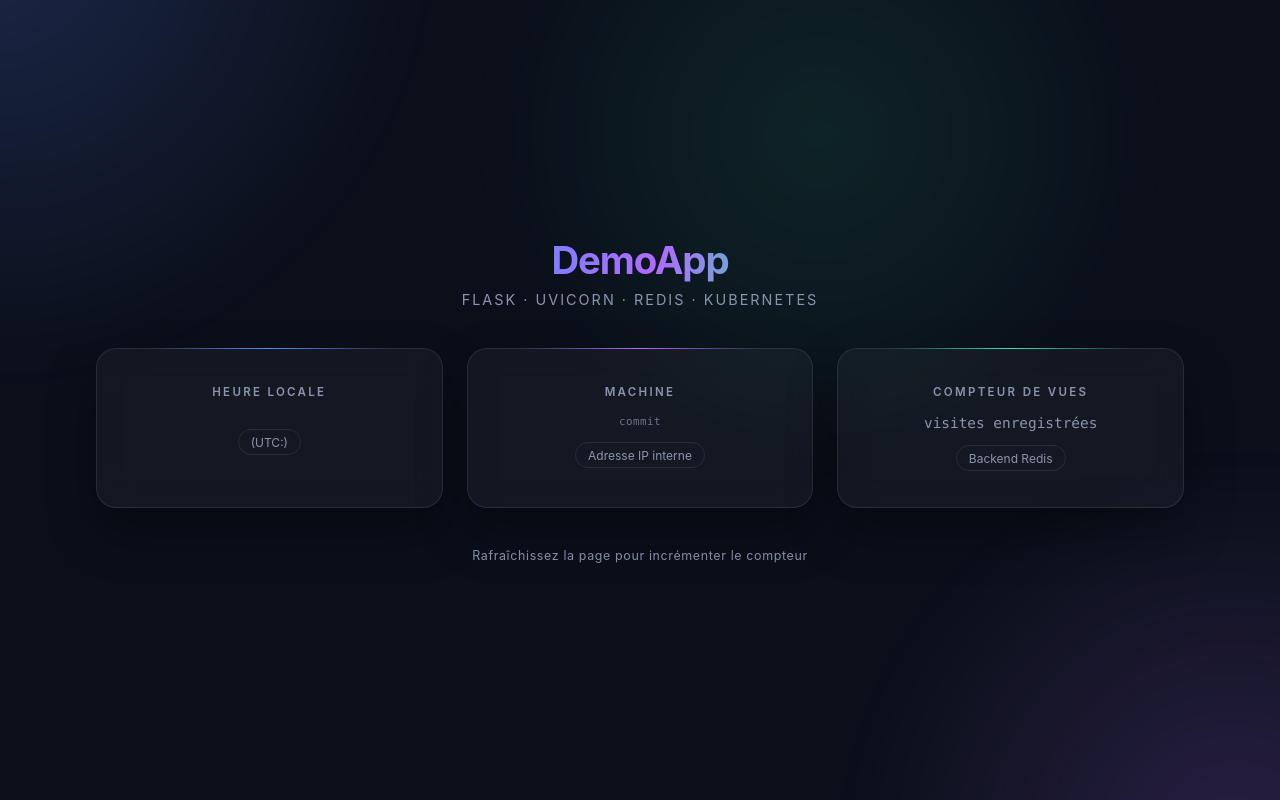
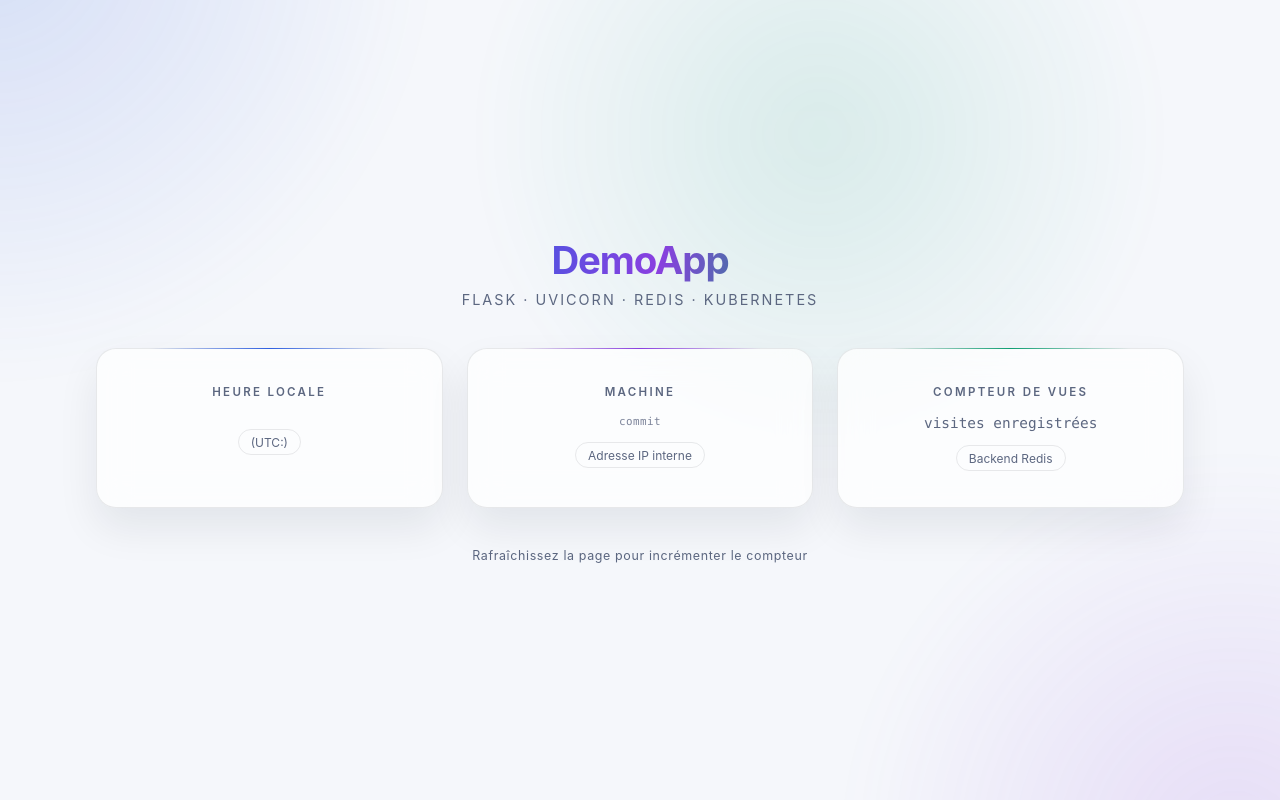
Before and after one commit to OPS-NC/DemoApp, a Flask app: template templates/index.html in a window 1280 px wide. Run offline with Flask 3, Linux system fonts and the light colour scheme; the template is opened without the code that fills it, so the values that code supplies are empty.

Commit message:
[Claude] feat: thème clair pour la page d'accueil
Co-Authored-By: Claude Opus 5 <noreply@anthropic.com>

```diff
--- a/templates/index.html
+++ b/templates/index.html
@@ -3,17 +3,18 @@
 <head>
 <meta charset="utf-8">
 <meta name="viewport" content="width=device-width, initial-scale=1">
+<meta name="color-scheme" content="light">
 <title>DemoApp</title>
 <style>
   :root {
-    --bg: #0b0f1a;
-    --card: rgba(255, 255, 255, 0.04);
-    --border: rgba(255, 255, 255, 0.09);
-    --text: #f2f5fb;
-    --muted: #8b95ad;
-    --accent: #5b8cff;
-    --accent-2: #b06bff;
-    --accent-3: #2ee6a8;
+    --bg: #f5f7fb;
+    --card: rgba(255, 255, 255, 0.72);
+    --border: rgba(15, 23, 42, 0.09);
+    --text: #131a2b;
+    --muted: #5c6780;
+    --accent: #2f5fe0;
+    --accent-2: #8a3fe0;
+    --accent-3: #0f9e72;
   }
 
   * { box-sizing: border-box; margin: 0; padding: 0; }
@@ -37,9 +38,9 @@
     position: fixed;
     inset: -30%;
     background:
-      radial-gradient(45rem 45rem at 20% 15%, rgba(91, 140, 255, 0.20), transparent 60%),
-      radial-gradient(40rem 40rem at 80% 85%, rgba(176, 107, 255, 0.18), transparent 60%),
-      radial-gradient(35rem 35rem at 60% 30%, rgba(46, 230, 168, 0.10), transparent 60%);
+      radial-gradient(45rem 45rem at 20% 15%, rgba(47, 95, 224, 0.16), transparent 60%),
+      radial-gradient(40rem 40rem at 80% 85%, rgba(138, 63, 224, 0.14), transparent 60%),
+      radial-gradient(35rem 35rem at 60% 30%, rgba(15, 158, 114, 0.12), transparent 60%);
     filter: blur(20px);
     z-index: -1;
     animation: drift 24s ease-in-out infinite alternate;
@@ -86,12 +87,12 @@
     background: var(--card);
     backdrop-filter: blur(16px);
     -webkit-backdrop-filter: blur(16px);
-    box-shadow: 0 1.5rem 3rem rgba(0, 0, 0, 0.35);
+    box-shadow: 0 1.25rem 2.5rem rgba(15, 23, 42, 0.08);
     text-align: center;
     transition: transform 0.25s ease, border-color 0.25s ease;
   }
 
-  .card:hover { transform: translateY(-4px); border-color: rgba(255, 255, 255, 0.2); }
+  .card:hover { transform: translateY(-4px); border-color: rgba(15, 23, 42, 0.18); }
 
   .card::after {
     content: "";
@@ -139,11 +140,11 @@
     margin-top: 0.45rem;
     font-size: 0.68rem;
     letter-spacing: 0.04em;
-    color: #6b748c;
+    color: #7b8399;
     font-family: ui-monospace, SFMono-Regular, "SF Mono", Menlo, monospace;
   }
 
-  .commit span { color: #97a1b8; }
+  .commit span { color: #454f68; }
 
   .badge {
     display: inline-block;
@@ -157,7 +158,7 @@
 
   footer { color: var(--muted); font-size: 0.78rem; letter-spacing: 0.05em; }
 
-  .offline { color: #ff7b7b; }
+  .offline { color: #d93636; }
 </style>
 </head>
 <body>
```
